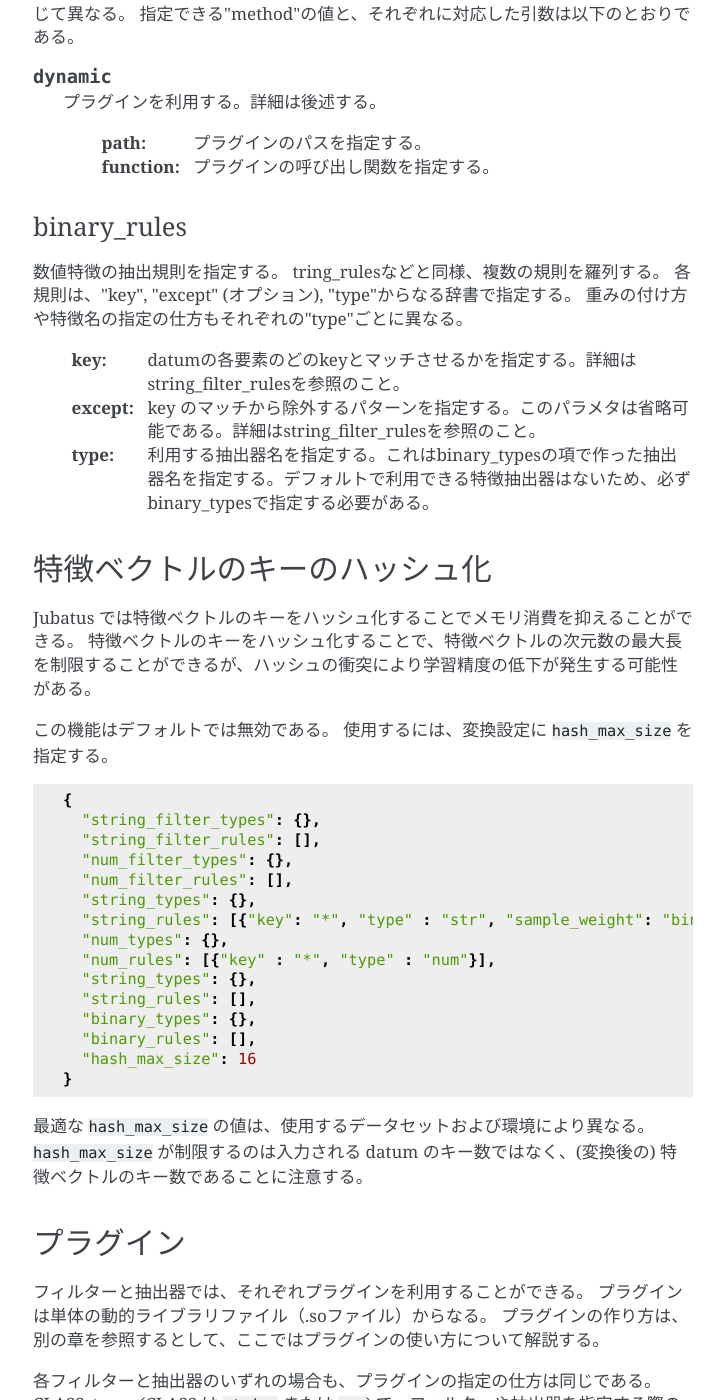
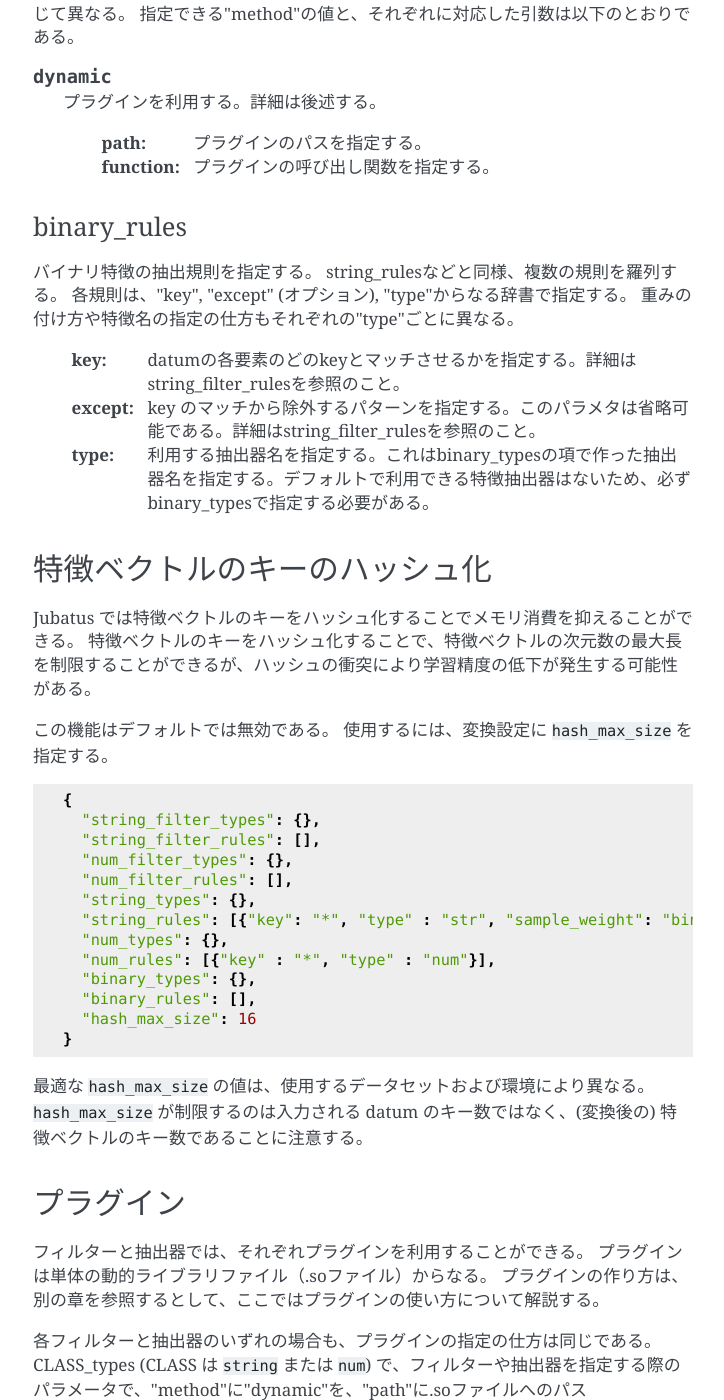
Before and after one commit to jubatus/website, a Sphinx documentation site: the page built from source/ja/fv_convert.rst, in a window 1280 px wide and 1400 px high, scrolled down 12172 px. Shown: the whole window, without its empty margins (387-1111 px from the left). Built offline with Sphinx 7.4.7, drawn with Linux system fonts in a browser that asks for light colours; the version number could not be read and is left out.

Commit message:
Fix minor errors

```diff
--- a/source/ja/fv_convert.rst
+++ b/source/ja/fv_convert.rst
@@ -535,8 +535,8 @@ string_typesなどと同様、 <抽出器名>: <引数> からなる辞書を指
 binary_rules
 ~~~~~~~~~~~~
 
-数値特徴の抽出規則を指定する。
-tring_rulesなどと同様、複数の規則を羅列する。
+バイナリ特徴の抽出規則を指定する。
+string_rulesなどと同様、複数の規則を羅列する。
 各規則は、"key", "except" (オプション), "type"からなる辞書で指定する。
 重みの付け方や特徴名の指定の仕方もそれぞれの"type"ごとに異なる。
 
@@ -565,8 +565,6 @@ Jubatus では特徴ベクトルのキーをハッシュ化することでメモ
     "string_rules": [{"key": "*", "type" : "str", "sample_weight": "bin", "global_weight" : "bin"}],
     "num_types": {},
     "num_rules": [{"key" : "*", "type" : "num"}],
-    "string_types": {},
-    "string_rules": [],
     "binary_types": {},
     "binary_rules": [],
     "hash_max_size": 16
```
